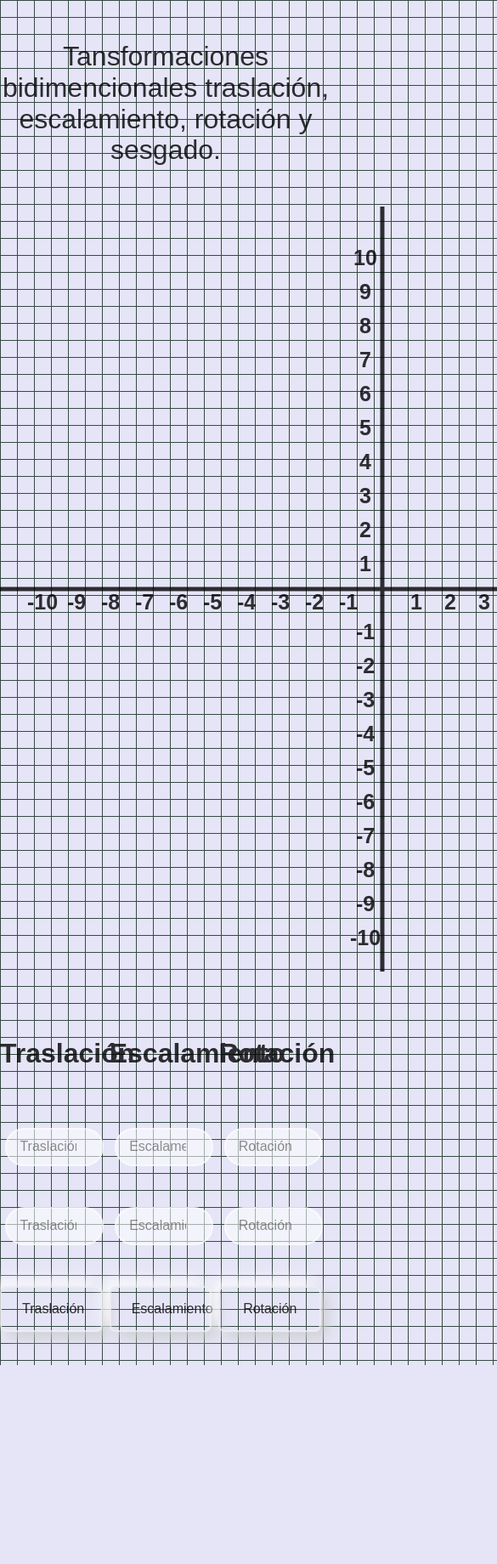
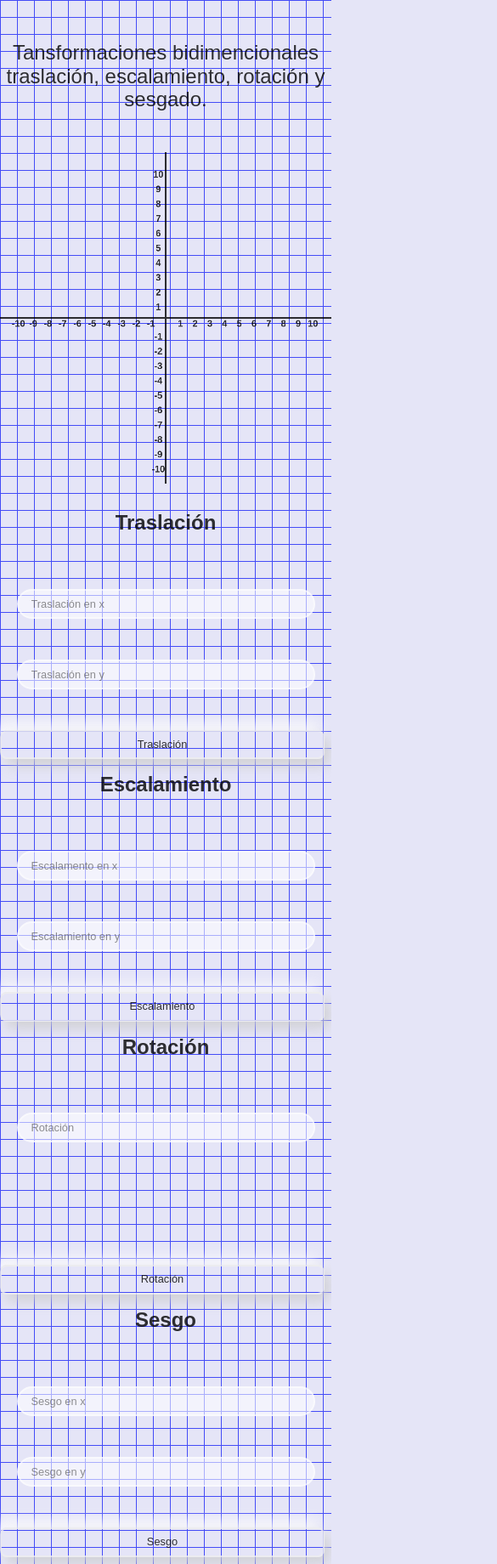
Before and after one commit to JoseCorreaMorales/Transformaciones-2D, a plain HTML site: page index.html in a window 390 px wide. Shown: the top 1840 px of the page at 85% size, 585 px wide, since content can reach past the window. Before the commit the page ends 1606 px from the top, so only its background shows below. Drawn offline with Linux system fonts and the light colour scheme; a web font is replaced by a local one.

Commit message:
assets folder and documentation update

```diff
--- a/index.html
+++ b/index.html
@@ -4,10 +4,10 @@
 <head>
     <meta charset="UTF-8">
     <meta name="viewport" content="width=device-width, initial-scale=1.0">
-    <link rel="stylesheet" href="normalize.css">
-    <link href="styles.css" rel="stylesheet">
+    <link rel="stylesheet" href="./normalize.css">
+    <link href="./styles.css" rel="stylesheet">
     <link href="https://fonts.googleapis.com/css?family=Roboto" rel="stylesheet">
-    <link rel="shortcut icon" href="data-analytics.svg" type="image/x-icon">
+    <link rel="shortcut icon" href="./assets/data-analytics.svg" type="image/x-icon">
 
     <title>Transformaciones 2D</title>
 </head>
@@ -27,22 +27,24 @@
             </div>
             <div class="input-col">
                 <h1>Escalamiento</h1>
-                <input  class="conrdenates-input" type="number" placeholder="Escalamento en x" required>
-                <input  class="conrdenates-input" type="number" placeholder="Escalamiento en y" required>
+                <input id="scaleX" class="conrdenates-input" type="number" placeholder="Escalamento en x" required>
+                <input scaleY class="conrdenates-input" type="number" placeholder="Escalamiento en y" required>
                 <button class="transform-btn scale-btn">Escalamiento</button>
             </div>
             <div class="input-col">
                 <h1>Rotación </h1>
-                <input id="x3" class="conrdenates-input" type="number" placeholder="Rotación en x" required>
-                <input id="y3" class="conrdenates-input" type="number" placeholder="Rotación en y" required>
+                <input id="rotateAngle" class="conrdenates-input" type="number" placeholder="Rotación " required>
+                <div></div><div></div>
                 <button class="transform-btn rotate-btn">Rotación</button>
             </div>
+            <div class="input-col">
+                <h1>Sesgo </h1>
+                <input id="shearX" class="conrdenates-input" type="number" placeholder="Sesgo en x" required>
+                <input id="shearY" class="conrdenates-input" type="number" placeholder="Sesgo en y" required>
+                <button class="transform-btn shear-btn">Sesgo</button>
+            </div>
+
         </section>
-
-        <!-- <div class="draw">
-            <button class="draw-btn" type="submit">Dibujar poligono</button>
-        </div> -->
-
     </main>
 </body>
 <script src="main.js"></script>
--- a/main.js
+++ b/main.js
@@ -13,6 +13,7 @@ let figure = []; // Inicializa la variable 'figure'
 const translateButton = document.querySelector('.translate-btn');
 const scaleButton = document.querySelector('.scale-btn');
 const rotateButton = document.querySelector('.rotate-btn');
+const shearButton = document.querySelector('.shear-btn');
 
 
 canvas.addEventListener('click', function (event) {
@@ -22,7 +23,7 @@ canvas.addEventListener('click', function (event) {
 
     // Agregar el punto al arreglo
     points.push({ x, y });
-
+    console.log("puntos :", points)
     // Dibujar la figura con los puntos actualizados
     figure = points.slice(); // Copia los puntos a 'figure'
     drawFigure(figure);
@@ -71,7 +72,7 @@ function drawFigure(points) {
     drawAxes();
     drawNumbers();
 
-    context.fillStyle = "#364b43";
+    context.fillStyle = "#444cf7";
     context.beginPath();
 
     if (points && points.length > 0) { // Verificar si points tiene valores válidos
@@ -103,6 +104,13 @@ function rotateFigure(points, angleDegrees) {
     }));
 }
 
+function shearFigure(points, shearX, shearY) {
+    return points.map(point => ({
+        x: point.x + shearX * point.y,
+        y: point.y + shearY * point.x
+    }));
+}
+
 translateButton.addEventListener('click', function () {
     const dx = Number(document.getElementById('translateX').value);
     const dy = Number(document.getElementById('translateY').value);
@@ -124,6 +132,13 @@ rotateButton.addEventListener('click', function () {
     updateCanvas();
 });
 
+shearButton.addEventListener('click', function () {
+    const shearX = Number(document.getElementById('shearX').value);
+    const shearY = Number(document.getElementById('shearY').value);
+    figure = shearFigure(figure, shearX, shearY);
+    updateCanvas();
+});
+
 function updateCanvas() {
     drawAxes();
     drawNumbers();
--- a/styles.css
+++ b/styles.css
@@ -12,8 +12,9 @@
 body {
     background-color: #e5e5f7;
     opacity: 0.8;
-    background-image: linear-gradient(#364b43 1px, transparent 1px), linear-gradient(to right, #364b43 1px, #e5e5f7 1px);
+    background-image: linear-gradient(#444cf7 1px, transparent 1px), linear-gradient(to right, #444cf7 1px, #e5e5f7 1px);
     background-size: 20px 20px;
+    overflow-x: hidden;
 }
 
 main {
@@ -21,7 +22,7 @@ main {
 }
 
 .title {
-    font-weight: 400;
+    font-weight: 500;
     text-align: center;
     margin: 3rem 0;
 }
@@ -37,7 +38,7 @@ main {
 }
 
 ::selection {
-    background-color: #364b43;
+    background-color: #444cf7;
     color: white;
 }
 
@@ -55,14 +56,16 @@ canvas {
     /* flex-wrap: wrap; */
     /* width: 90%; */
     margin-bottom: 10%;
-
+    flex-wrap: wrap;
+    justify-content: space-evenly;
 }
 
 .input-col {
     display: flex;
     flex-direction: column;
-    width: 33%;
+    /*  width: 33%; */
     row-gap: 3rem;
+
 }
 
 
@@ -81,7 +84,7 @@ canvas {
     background-color: rgba(255, 255, 255, 0.686);
     font-size: 1rem;
     margin: 0 auto;
-    color: #364b43;
+    color: #444cf7;
 }
 
 
@@ -124,21 +127,21 @@ canvas {
 /* ------------------------------------------draw button ------------------------------------------*/
 
 .draw {
-   display: flex;
-   justify-content: center;
-   margin-bottom: 10%;
+    display: flex;
+    justify-content: center;
+    margin-bottom: 10%;
 }
 
 .draw-btn {
     padding: 10px 20px;
     border: none;
     border-radius: 5px;
-    background-color: #364b43;
+    background-color: #444cf7;
     font-size: 16px;
     cursor: pointer;
     color: #7fdab8;
     font-style: bold;
-   font-size: 1.2rem;
+    font-size: 1.2rem;
     display: inline;
     text-align: center;
 
@@ -150,5 +153,48 @@ canvas {
 }
 
 .draw-btn:active {
-    background-color: #364b43;
+    background-color: #444cf7;
 }
+
+@media (max-width: 900px) {
+    .input-col {
+        width: 100%;
+    }
+
+    #planoCartesiano {
+        width: 100%;
+    }
+}
+
+@media (max-width: 500px) {
+    .inputs-container {
+        margin: 1rem 0;
+    }
+
+    .input-col {
+        width: 100%;
+    }
+
+    .input-col h1 {
+        font-size: 1.5rem;
+    }
+
+    .conrdenates-input {
+        height: 35px;
+        font-size: .8rem;
+    }
+
+    .transform-btn {
+        font-size: .8rem;
+        padding: .5rem 1rem;
+    }
+
+    .draw-btn {
+        font-size: .8rem;
+        padding: .5rem 1rem;
+    }
+
+    .title {
+        font-size: 1.5rem;
+    }
+}
```
Also changed, not shown: assets/2dTrasitionsMockup.png (added), assets/data-analytics.svg (renamed from data-analytics.svg), 1 other file.
